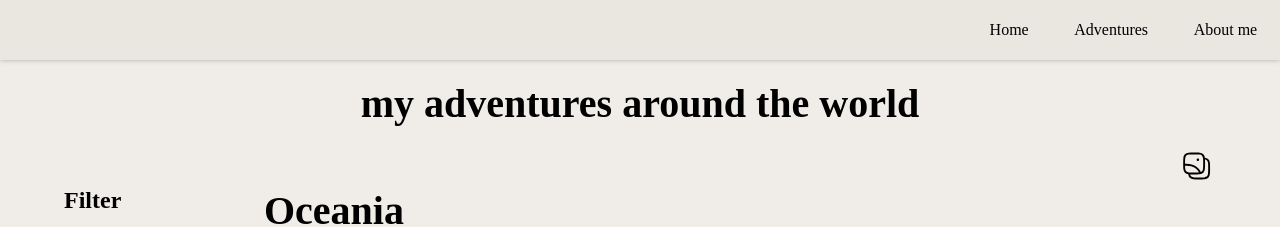
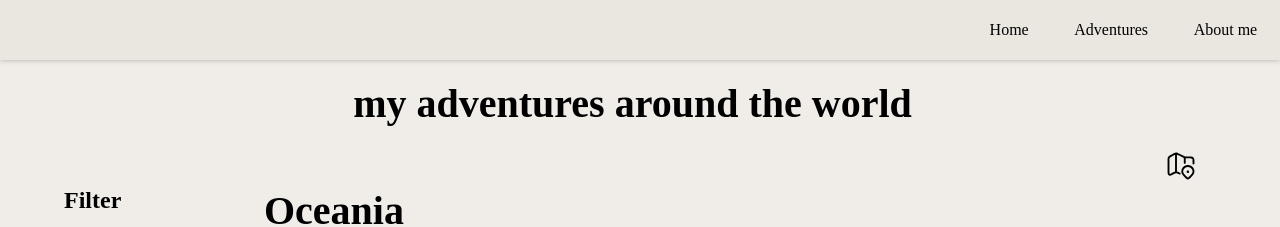
Before and after one commit to ayanomk/blog, a React app: page /adventures in a window 1280 px wide. Both pictures are taken after a click on the button 1196 px from the left and 167 px from the top of the page. Shown: the top 227 px of the page. Built offline with nearby package versions, Linux system fonts and the light colour scheme; the HTML template or start-up script is replaced by a standard one.

Commit message:
Implement toggle for map or card view mode

```diff
--- a/src/pages/Adventure.css
+++ b/src/pages/Adventure.css
@@ -14,6 +14,7 @@
     align-items: center;
     flex-direction: column;
     overflow-y: auto;
+    scrollbar-gutter: stable;
 }
 .adventures h1 {
     font-size: 2.5rem;
--- a/src/pages/Adventure.jsx
+++ b/src/pages/Adventure.jsx
@@ -92,6 +92,9 @@ function Adventure() {
     regionFiltered.push(filteredTrips.filter((t) => t.region == "Africa"));
     regionFiltered.push(filteredTrips.filter((t) => t.region == "North America"));
 
+    // display option: map or card (true = map, false = card)
+    const [viewState, setViewState] = useState(true);
+
     // JSX
     return (
         <div className="adventures">
@@ -109,8 +112,8 @@ function Adventure() {
                         <img src="/icon/filter-stroke-rounded.svg" alt="" />
                     </button>
 
-                    <button className="viewToggle">
-                        <img src="/icon/album-02-stroke-rounded.svg" alt="" />
+                    <button className="viewToggle" onClick={() => setViewState(!viewState)}>
+                        <img src={viewState ? "/icon/album-02-stroke-rounded.svg" : "/icon/maps-location-01-stroke-rounded.svg"} alt="" />
                     </button>
                 </div>
 
@@ -118,13 +121,13 @@ function Adventure() {
                     {filterControls()}
                 </div>
 
-                <div className="mapCard">
-                    {/* <Map trips={filteredTrips} /> */}
-                    <div className="regionalCards">
-                        {regionFiltered.map((region, idx) => {
-                            return <Recommendation data={region} type={"map"} key={idx} />
-                        })}
-                    </div>
+                <div className="mapCard" style={{display: viewState ? 'block' : 'none'}}>
+                    <Map trips={filteredTrips} />
+                </div>
+                <div className="mapCard" style={{display: viewState ? 'none' : 'block'}}>
+                    {regionFiltered.map((region, idx) => {
+                        return <Recommendation data={region} type={"map"} key={idx} />
+                    })}
                 </div>
 
                 <div className={`mobileFilter ${showFilters ? 'openFilter' : ''}`}>
```
